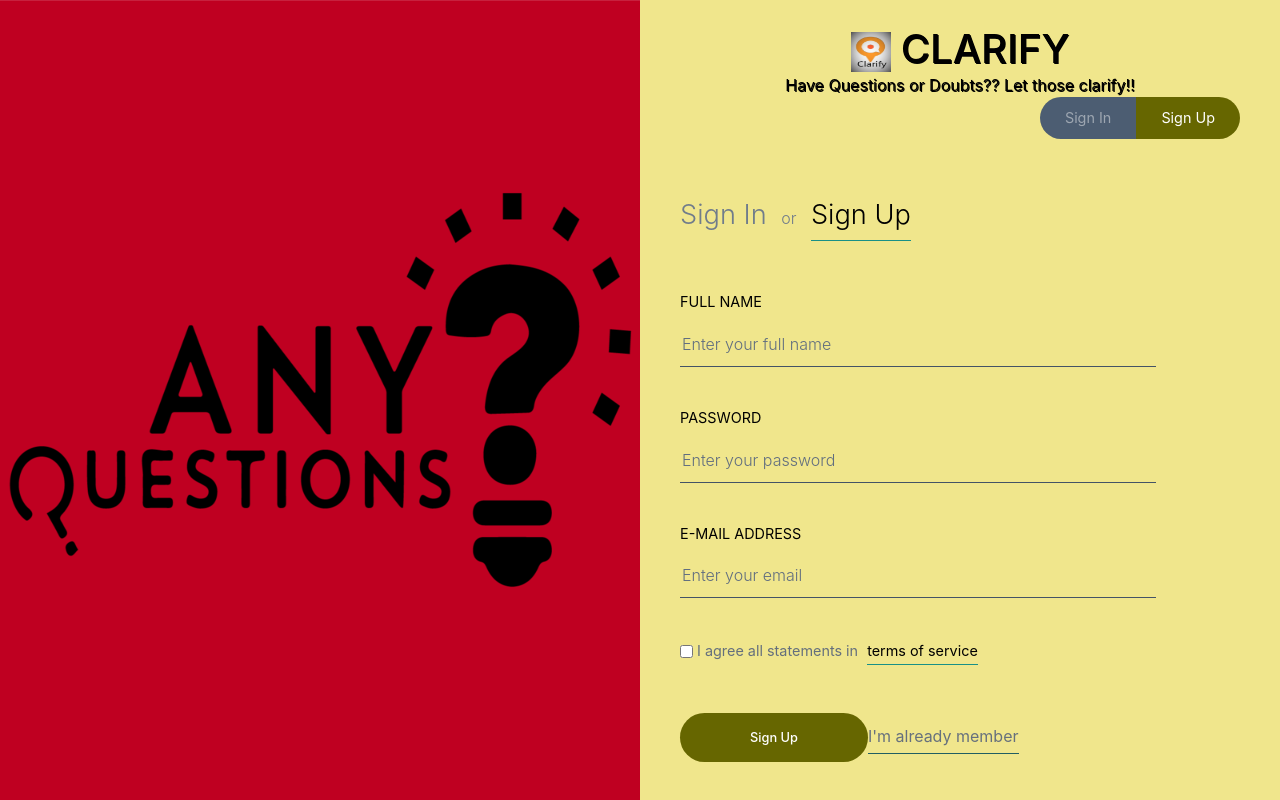
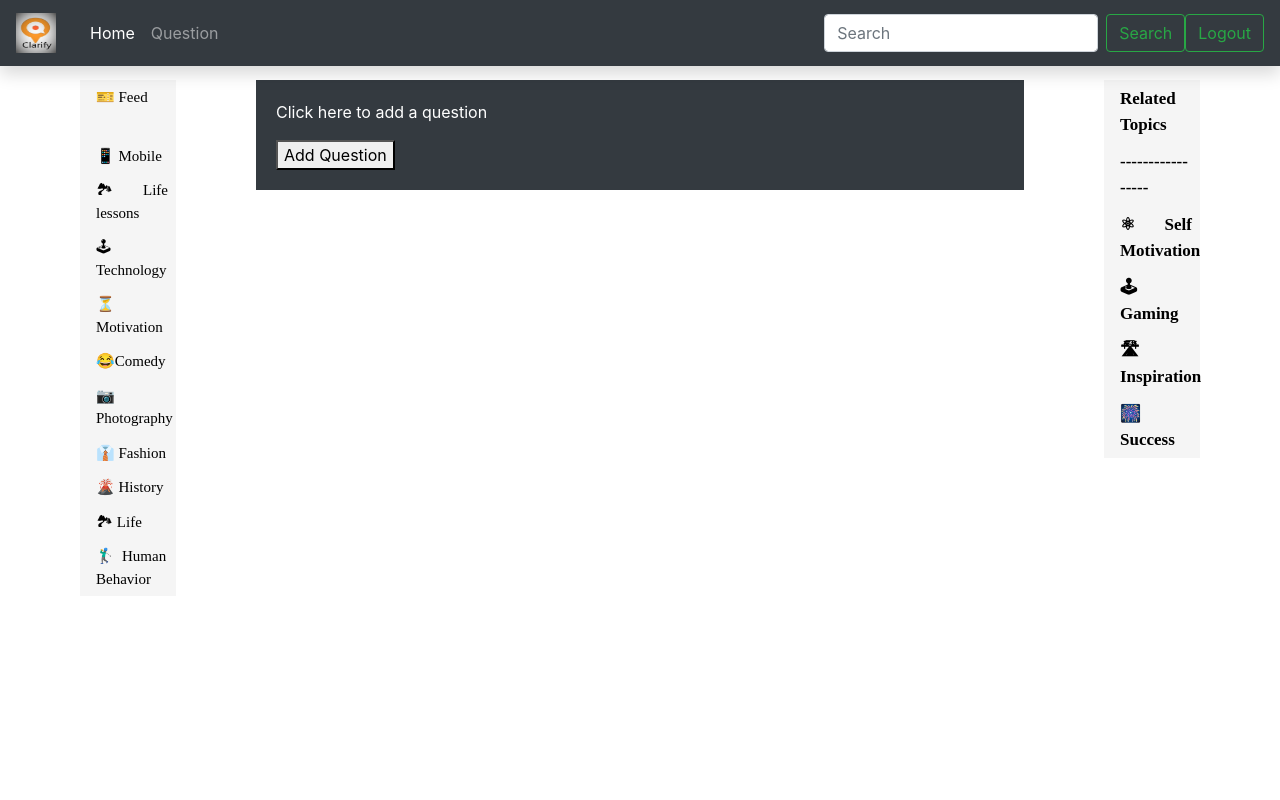
Before and after one commit to Ayushgupta18/clarify, a React (Create React App) app: page / in a window 1280 px wide. Before the commit this address led to /sign. Built offline with nearby package versions, Linux system fonts and the light colour scheme.

Commit message:
improved the css of maincontent

```diff
--- a/src/App.css
+++ /dev/null
@@ -1,144 +0,0 @@
-.App {
-  height: 100vh;
-  display:flex;
-  color: white;
-}
-
-.App__Aside {
-  width: 50%;
-  background-color: khaki;
-}
-
-.App__Form {
-  width: 50%;
-  background-color: goldenrod;
-  padding: 25px 40px;
-  overflow: auto;
-}
-.PageSwitcher {
-  display: flex;
-  justify-content: flex-end;
-  margin-bottom: 10%;
-}
-
-.PageSwitcher__Item {
-  background-color: #4C5D72;
-  color: #9DA6B1;
-  padding: 10px 25px;
-  cursor: pointer;
-  font-size: .9em;
-  border: none;
-  outline: none;
-  display: inline-block;
-  text-decoration: none;
-}
-
-.PageSwitcher__Item--Active {
-  background-color: #5ED0C0;
-  color: white;
-}
-
-.PageSwitcher__Item:first-child {
-  border-top-left-radius: 25px;
-  border-bottom-left-radius: 25px;
-}
-.PageSwitcher__Item:last-child {
-  border-top-right-radius: 25px;
-  border-bottom-right-radius: 25px;
-}
-
-.FormCenter {
-  margin-bottom: 100px;
-}
-
-.FormTitle {
-  color: #707C8B;
-  font-weight: 300;
-  margin-bottom: 50px;
-}
-
-.FormTitle__Link {
-  color: #707C8B;
-  text-decoration: none;
-  display: inline-block;
-  font-size: 1.7em;
-  margin: 0 10px;
-  padding-bottom: 5px;
-}
-
-.FormTitle__Link:first-child {
-  margin-left: 0;
-}
-
-.FormTitle__Link--Active {
-  color: white;
-  border-bottom: 1px solid #199087;
-}
-
-.FormField {
-  margin-bottom: 40px;
-}
-
-.FormField__Label {
-  display: block;
-  text-transform: uppercase;
-  font-size: .9em;
-  color: white;
-}
-.FormField__Input {
-  width: 85%;
-  background-color: transparent;
-  border: none;
-  color: white;
-  outline: none;
-  border-bottom: 1px solid #445366;
-  font-size: 1em;
-  font-weight: 300;
-  padding-bottom: 10px;
-  margin-top: 10px;
-}
-
-.FormField__Input::placeholder {
-  color: #616E7F;
-}
-
-.FormField__Button {
-  background-color: #52C4B9;
-  color: white;
-  border: none;
-  outline: none;
-  border-radius: 25px;
-  padding: 15px 70px;
-  font-size: .8em;
-  font-weight: 500;
-}
-
-.FormField__Link {
-  color: #66707D;
-  text-decoration: none;
-  display: inline-block;
-  border-bottom: 1.5px solid #225E62;
-  padding-bottom: 5px;
-}
-
-.FormField__CheckboxLabel {
-  color: #646F7D;
-  font-size: .9em;
-}
-
-.FormField__Checkbox {
-  position: relative;
-  top: 1.5px;
-}
-
-.FormField__TermsLink {
-  color: white;
-  border-bottom: 1px solid #199087;
-  text-decoration: none;
-  display: inline-block;
-  padding-bottom: 2px;
-  margin-left: 5px;
-}
-h1,p{
-  text-align: center;
-}
--- a/src/App.js
+++ b/src/App.js
@@ -7,7 +7,6 @@ import { reducer } from "./store/index";
 
 export default function App() {
   const [state, dispatch] = React.useReducer(reducer, {user:null});
-  console.log(state)
   return (
     <>
       <Switch>
--- a/src/components/Answer/answer.css
+++ b/src/components/Answer/answer.css
@@ -1,4 +1,4 @@
 .answer{
-	width:100%;
+	width:60%;
 	margin: auto;
 }
--- a/src/components/Forms/SignInForm.js
+++ b/src/components/Forms/SignInForm.js
@@ -2,6 +2,7 @@ import React, { Component } from 'react';
 import { Link } from 'react-router-dom';
 
 class SignInForm extends Component {
+
     constructor(props) {
         super(props);
         this.state = {
@@ -34,13 +35,12 @@ class SignInForm extends Component {
         .then((data)=>{
           console.log(data)
           localStorage.setItem('token',data.token)
-          console.log('aaaacgvhv')
           this.props.history.replace('/')
         })
-
     }
 
     render() {
+      console.log(this.props)
         return (
         <div className="FormCenter">
             <form onSubmit={this.handleSubmit} className="FormFields">
--- a/src/components/Forms/SignUpForm.js
+++ b/src/components/Forms/SignUpForm.js
@@ -24,7 +24,6 @@ class SignUpForm extends Component {
 
     handleSubmit = (e)=> {
       e.preventDefault();
-      console.log(this.state);
     fetch('https://clarify-api.herokuapp.com/register', {
       method: 'post',
       headers: {'Content-Type': 'application/json'},
@@ -38,7 +37,6 @@ class SignUpForm extends Component {
   }
 
     render() {
-      console.log(this.state)
         return (
         <div className="FormCenter">
             <form onSubmit={this.handleSubmit} className="FormFields">
--- a/src/components/Main_body/MainContent.js
+++ b/src/components/Main_body/MainContent.js
@@ -37,7 +37,7 @@ class MainContent extends Component{
 				</div>
 				<div className="main">
 
-					<div className="card bg-dark text-white">
+					<div className="bg-dark text-white">
 						<div className="card-body">
 						<p>Click here to add a question</p>
 						<button onClick={this.togglePopup.bind(this)}>Add Question</button>
--- a/src/components/Main_body/maincontent.css
+++ b/src/components/Main_body/maincontent.css
@@ -3,26 +3,31 @@
   display: flex;
   flex-wrap: wrap;
   flex-direction: row;
-  justify-content: center;
-  height: 700px;
+  justify-content:flex-start ;
+  height: 100vh;
 }
 textarea{
   width: 100%;
   height:200px;
 }
 .left-side {
-  flex: 0.2;
+  flex: 20%;
   padding: 80px;
   text-align: center;
+  max-width: 20%;
 }
 .main {
-  flex: 0.6;
+  flex: 60%;
   padding-top: 80px;
+  max-width: 60%;
+  height: 100vh;
+  overflow-y: auto;
 }
 .right-side {
-  flex: 0.2;
+  flex: 20%;
   padding: 80px;
   text-align: center;
+  max-width: 20%;
 }
 .submit-question{
   background-color: rgba(0,0,0,0.1);
@@ -30,14 +35,8 @@ textarea{
 
 /*left container*/
 .sidenav {
-  height: 100%;
-  width: 290px;
   z-index: 1;
-  position: fixed;
-  left: 0;
   background-color: #F5F5F5;
-  overflow-x: hidden;
-  padding-top: 40px;
 }
 
 .sidenav a {
@@ -56,14 +55,8 @@ textarea{
 
 
 .sidenav1 {
-  height: 100%;
-  width: 260px;
-  position: fixed;
   z-index: 1;
-  right: 0;
   background-color: #F5F5F5;
-  overflow-x: hidden;
-  padding-top: 40px;
 }
 
 .sidenav1 a {
--- a/src/index.js
+++ b/src/index.js
@@ -5,9 +5,8 @@ import App from './App';
 import * as serviceWorker from './serviceWorker';
 import '../node_modules/bootstrap/dist/css/bootstrap.min.css';
 import { BrowserRouter as Router } from 'react-router-dom';
-import {history} from './components/history'
 
-ReactDOM.render(<Router history={history}><App /></Router>, document.getElementById('root'));
+ReactDOM.render(<Router><App /></Router>, document.getElementById('root'));
 
 // If you want your app to work offline and load faster, you can change
 // unregister() to register() below. Note this comes with some pitfalls.
--- a/src/pages/Form_container/form.js
+++ b/src/pages/Form_container/form.js
@@ -1,13 +1,16 @@
-import React,{Component} from 'react';
-import {Route, NavLink } from 'react-router-dom';
+import React from 'react';
+import {Switch,Route, NavLink, Redirect } from 'react-router-dom';
 import './form.css';
 import SignUpForm from '../../components/Forms/SignUpForm';
 import SignInForm from '../../components/Forms/SignInForm';
 import image from './image.png';
 import Logo from '../../components/logo/logo';
+import AppContext from '../../store/index'
 
 const Form =()=>{
+    const [{user}]=React.useContext(AppContext)
       return (
+        user==null?
         <div className="App">
           <div className="App__Aside"><img className="assd" src={image} alt="logo"/></div>
           <div className="App__Form">
@@ -20,13 +23,16 @@ const Form =()=>{
             <div className="FormTitle">
               <NavLink to="/sign/in" activeClassName="FormTitle__Link--Active" className="FormTitle__Link">Sign In</NavLink> or <NavLink exact to="/sign" activeClassName="FormTitle__Link--Active" className="FormTitle__Link">Sign Up</NavLink>
             </div>
-            <Route exact path="/sign" component={SignUpForm}/>
-            <Route path="/sign/in" render={
-              (props)=><SignInForm {...props}/>
-            }/>
+            <Switch>
+              <Route path="/sign/in" component={SignInForm}/>
+              <Route path="/sign" component={SignUpForm}/>
+            </Switch>
+
         </div>
         <div className="App__Side"></div>
         </div>
+        :
+        <Redirect to ="/"/>
     );
-    }
+}
  export default Form;
--- a/src/pages/home/home.js
+++ b/src/pages/home/home.js
@@ -5,9 +5,10 @@ import MainContent from '../../components/Main_body/MainContent';
 import AppContext from "../../store/index.js";
 import {Redirect} from 'react-router-dom'
 
+
 const Home= ()=>{
        const [{user}]=React.useContext(AppContext);
-       if(user!=null)
+       if(user==null)
        {
               return(
                      <>
```
